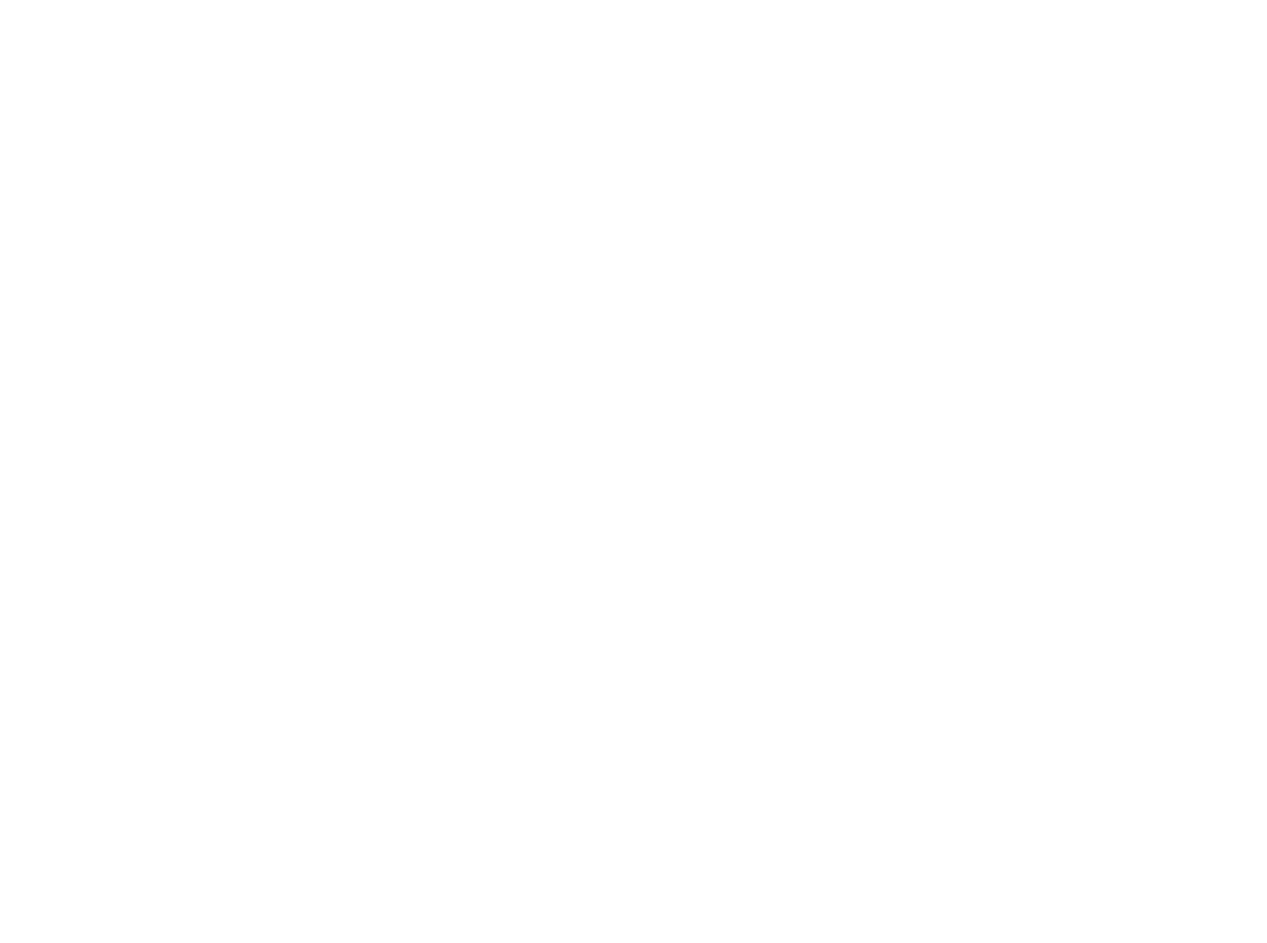
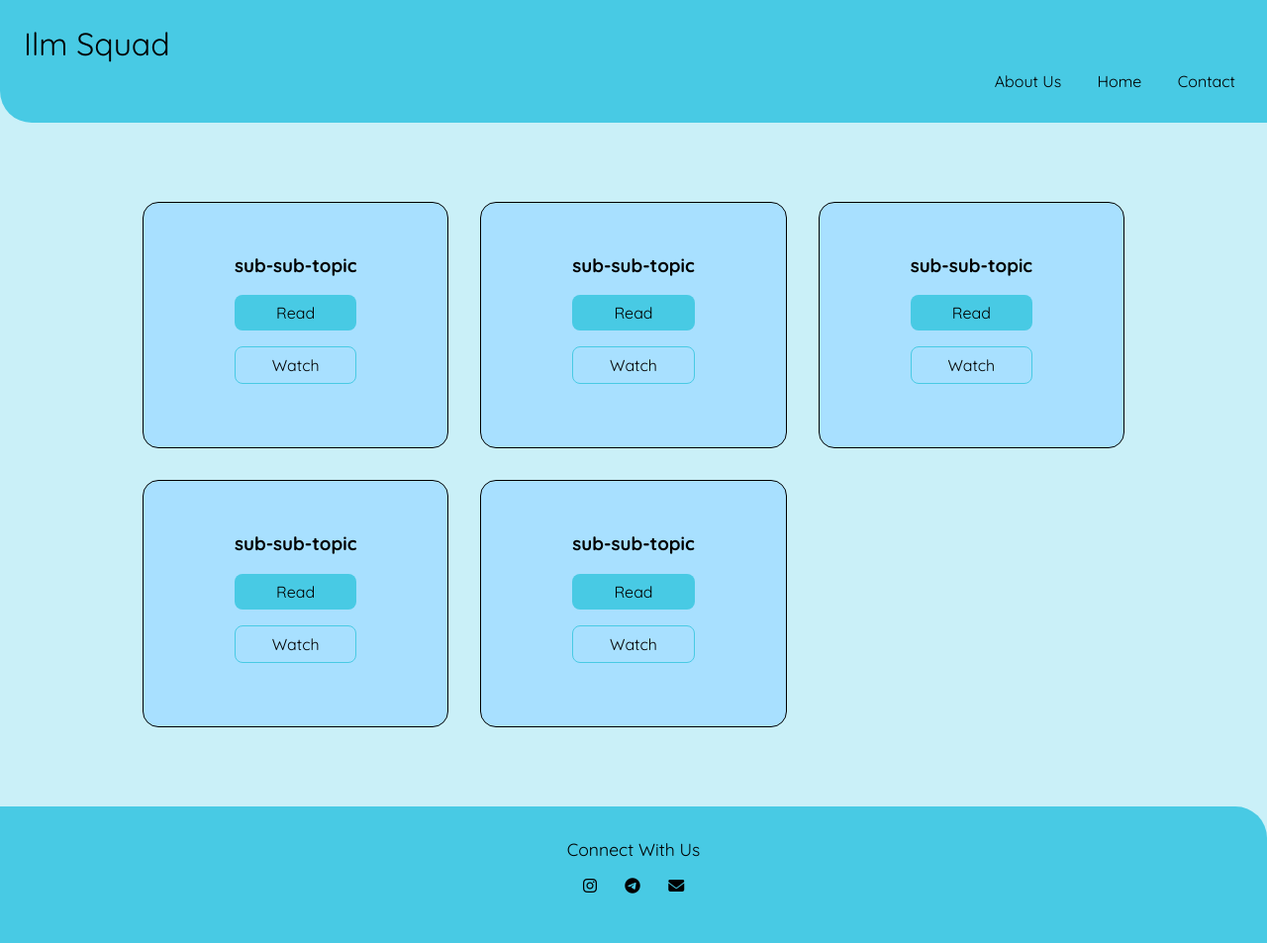
Before and after one commit to nashitshayan/ilmsquad-blog, a plain HTML site: page main-topics/fiqh.html in a window 1280 px wide. Shown: the whole page at 99% size. Before the commit the page ends 800 px from the top, so only its background shows below. Drawn offline with Linux system fonts and the light colour scheme.

Commit message:
main-topic-pages done
made pages for the main topics, added the sub-topic cards using grid.

```diff
--- a/css/styles.css
+++ b/css/styles.css
@@ -15,11 +15,11 @@
 /* body */
 
 body {
+    background-color: var(--bg-main);
+    box-sizing: border-box;
     font-family: 'Quicksand', sans-serif;
+    margin: 0;
     padding: 0;
-    margin: 0 ;
-    background-color: var(--bg-main);
-
 }
 
 /* nav */
@@ -27,6 +27,7 @@ body {
 .nav {
     background-color: var(--bg-nav);
     padding: 1rem;
+    border-bottom-left-radius: 2rem;
 }
 
 .nav-brand {
@@ -73,22 +74,26 @@ body {
 
 
 .link-primary {
-background-color: var(--primary-color);
+background-color: var(--bg-nav);
 border-radius: 0.5rem;
 max-width: 140px;
-color: white;
+color: var(--font-color);
+padding: 0.5rem;
+margin-bottom: 0.5rem;
+
 
 }
 .link-secondary {
-    color: var(--primary-color);
+    color: var(--font-color);
     border-radius: 0.5rem;
     max-width: 140px;
-    border: 1px solid var(--font-color);
-
+    border: 1px solid var(--bg-nav);
+    padding: 0.5rem;
+    margin-top: 0.5rem;
 }
 
 .link-secondary:hover{
-    background-color: var(--font-color);
+    background-color: var(--bg-s2);
 }
 .card .link {
     display: block;
@@ -111,14 +116,22 @@ ul {
 }
 /* sections */
 
-.section {
+/* .section {
 
 
     margin: 5rem;
-    padding: 8rem;
+    padding: 14rem 8rem;
     background-color: var(--bg-s1);
     text-align: center;
+} */
+.section {
+    padding: 12rem 8rem;
+    margin: 5rem;
+    background-color: var(--bg-s1);
 }
+.section h1{
+    text-align: center;
+    }
 
 /* .s1 {
     background-color: var(--bg-s1);
@@ -132,18 +145,69 @@ ul {
 
 /* cards */
 
+/* .card {
+    width: 300px;
+    height: 200px;
+    padding: 3rem;
+    perspective: 1000px;
+}
 
+.card-content {
+    width: 100%;
+    height: 100%;
+    position: relative;
+    text-align: center;
+    transition: transform 3s;
+    transform-style: preserve-3d;
+}
+
+.card:hover .card-content{
+    transform: rotateY(.5turn);
+}
+
+.card-front, .card-back {
+    position: absolute;
+    top: 0;
+    bottom: 0;
+    left: 0;
+    right:0;
+    backface-visibility: hidden;
+
+}
+.card-back {
+    transform: rotateY(.5turn);
+    background-color: var(--bg-s1);
+    display: grid;
+    justify-content: center;
+
+}
+
+.card-front {
+    background-color:var(--bg-nav);
+    display: grid;
+    justify-content: center;
+    align-items: center;
+} */
+
+.cards {
+ display: grid;
+ grid-template-columns: 1fr ;
+
+}
 
 .card {
-    width: 200px;
-    height: 250px;
-    background-color: var(--primary-color);
-    color:var(--font-color);
-    padding: 3rem;
+    border: 1px solid #000;
+    padding: 2rem;
+    padding-bottom: 4rem;
+    margin: 1rem;
     text-align: center;
-    border-radius: 3rem;
+    background-color: var(--bg-s2);
+    border-radius: 1rem;
+    display: grid;
+    justify-content: center;
+    align-items: center;
+
 }
-
 
 
 /* footer */
@@ -153,4 +217,51 @@ ul {
     color: var(--font-color);
     padding: 2rem;
     text-align: center;
+    border-top-right-radius: 2rem;
 }
+
+.footer-header {
+    font-size: 1.1rem;
+}
+.footer .social-link {
+    margin: 0.75rem;
+    color:var(--font-color);
+}
+.social-links {
+    margin: 1rem;
+}
+
+
+/* media queries */
+
+@media(max-width: 480px)
+{
+    .cards{
+        grid-template-columns: 1fr;
+        margin: 1rem 2rem;
+
+
+    }
+}
+@media(min-width: 481px) and (max-width: 767px)
+{
+    .cards{
+        grid-template-columns: 1fr 1fr;
+        margin: 1rem 2rem;
+    }
+}
+
+@media(min-width: 768px) and (max-width: 1024px)
+{
+    .cards{
+        grid-template-columns: 1fr 1fr 1fr;
+        margin: 2rem 4rem;
+    }
+}
+@media(min-width: 1025px)
+{
+    .cards{
+        grid-template-columns: 1fr  1fr 1fr;
+        margin: 4rem 8rem;
+    }
+}
--- a/main-topics/fiqh.html
+++ b/main-topics/fiqh.html
@@ -0,0 +1,90 @@
+<!DOCTYPE html>
+<html lang="en">
+
+<head>
+    <meta charset="UTF-8">
+    <meta http-equiv="X-UA-Compatible" content="IE=edge">
+    <meta name="viewport" content="width=device-width, initial-scale=1.0">
+    <title>Ilm Squad</title>
+    <link rel="stylesheet" href="/css/styles.css">
+
+</head>
+
+<body>
+
+    <!-- nav -->
+    <nav class="nav">
+        <h1 class="nav-brand">
+            <!-- <img class="logo-img" src="/images/brand-logo-1.png" alt=""> -->
+            Ilm Squad
+        </h1>
+        <ul class="list-non-bullet nav-items">
+            <li class="list-item-inline">
+                <a class="link " href="">About Us</a>
+            </li>
+            <li class="list-item-inline">
+                <a class="link " href="">Home</a>
+            </li>
+            <li class="list-item-inline">
+                <a class="link " href="">Contact</a>
+            </li>
+        </ul>
+    </nav>
+
+    <div class="cards">
+
+        <div class="card">
+            <h3 class="card-title">sub-sub-topic</h3>
+            <a class="link link-primary" href="">Read</a>
+            <a class="link link-secondary" href="">Watch</a>
+        </div>
+        <div class="card">
+            <h3 class="card-title">sub-sub-topic</h3>
+            <a class="link link-primary" href="">Read</a>
+            <a class="link link-secondary" href="">Watch</a>
+        </div>
+        <div class="card">
+            <h3 class="card-title">sub-sub-topic</h3>
+            <a class="link link-primary" href="">Read</a>
+            <a class="link link-secondary" href="">Watch</a>
+        </div>
+        <div class="card">
+            <h3 class="card-title">sub-sub-topic</h3>
+            <a class="link link-primary" href="">Read</a>
+            <a class="link link-secondary" href="">Watch</a>
+        </div>
+        <div class="card">
+            <h3 class="card-title">sub-sub-topic</h3>
+            <a class="link link-primary" href="">Read</a>
+            <a class="link link-secondary" href="">Watch</a>
+        </div>
+    </div>
+
+
+
+    <!-- footer -->
+    <footer class="footer">
+        <div class="footer-header">Connect With Us</div>
+
+        <ul class="social-links list-non-bullet">
+            <li class="list-item-inline">
+                <a class="link social-link" href="">
+                    <i class="fab fa-instagram"></i>
+                </a>
+            </li>
+            <li class="list-item-inline">
+                <a class="link social-link" href="">
+                    <i class="fab fa-telegram"></i>
+                </a>
+            </li>
+            <li class="list-item-inline">
+                <a class="link social-link" href="">
+                    <i class="fas fa-envelope"></i>
+                </a>
+            </li>
+        </ul>
+    </footer>
+</body>
+<script src="https://kit.fontawesome.com/9787a83363.js" crossorigin="anonymous"></script>
+
+</html>
```
Also changed, not shown: main-topics/aqeedah.html (+90 -0 lines), main-topics/hadith.html (+90 -0 lines), main-topics/quran.html (+90 -0 lines).
